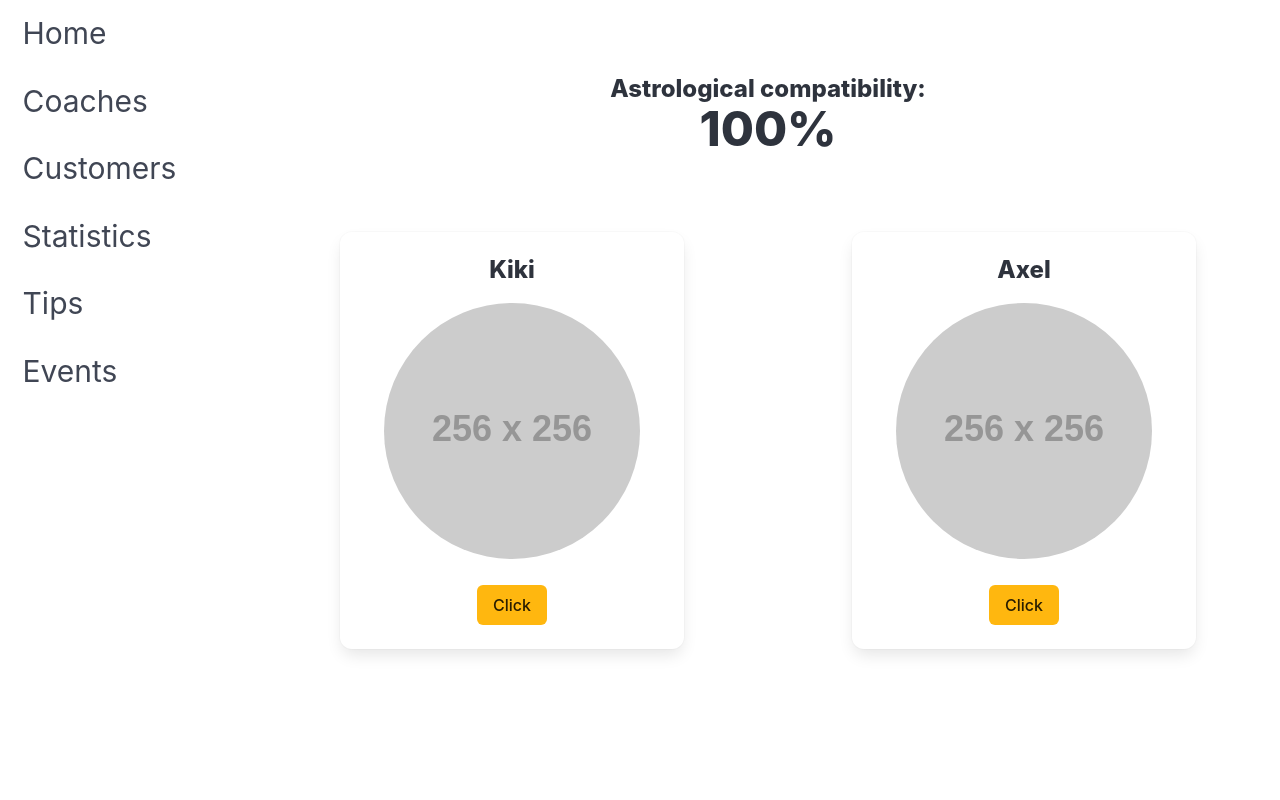
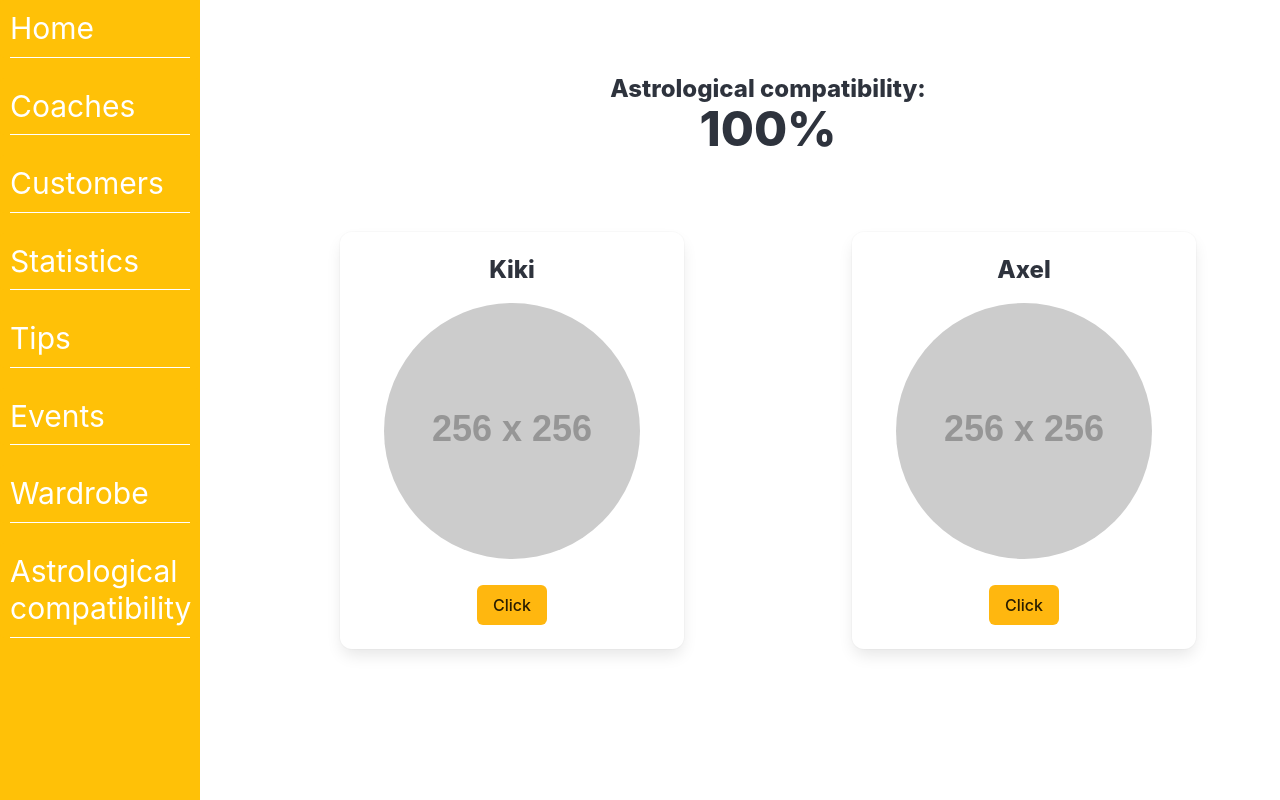
Before and after one commit to FppEpitech/Survivor, an Angular app in the folder angular-frontend/: page /astrological-compatibility in a window 1280 px wide. Built offline with nearby package versions, Linux system fonts and the light colour scheme; sample sign-in values are in the browser's storage.

Commit message:
refactor: html and css for a beautiful navbar with link to pages

```diff
--- a/angular-frontend/src/app/navbar/navbar.component.html
+++ b/angular-frontend/src/app/navbar/navbar.component.html
@@ -1,15 +1,17 @@
 <aside class="menu is-fullheight" *ngIf="this.width >= 800 || this.displayNav">
   <ul class="menu-list">
     <li><a *ngIf="this.displayNav && this.width < 800" class="button is-active" (click)="this.toggleNav()">X</a></li>
-    <li><a >Home</a></li>
-    <li><a>Coaches</a></li>
-    <li><a>Customers</a></li>
-    <li><a>Statistics</a></li>
-    <li><a>Tips</a></li>
-    <li><a>Events </a></li>
+    <li><a class="underline" href="/home">Home</a></li>
+    <li><a class="underline" href="/home">Coaches</a></li>
+    <li><a class="underline" href="/client-profile">Customers</a></li>
+    <li><a class="underline" href="/statistics">Statistics</a></li>
+    <li><a class="underline" href="/tips">Tips</a></li>
+    <li><a class="underline" href="/home">Events</a></li>
+    <li><a class="underline" href="/wardrobe">Wardrobe</a></li>
+    <li><a class="underline" href="/home">Astrological compatibility</a></li>
   </ul>
 </aside>
 
 <div *ngIf="this.width < 800" class="nav-dropdown-button">
-  <button class="button is-primary close-nav" *ngIf="!this.displayNav" (click)="this.toggleNav()">\/</button>
+  <button class="button is-warning close-nav" *ngIf="!this.displayNav" (click)="this.toggleNav()">\/</button>
 </div>
--- a/angular-frontend/src/app/navbar/navbar.component.scss
+++ b/angular-frontend/src/app/navbar/navbar.component.scss
@@ -2,8 +2,13 @@ li {
   font-size: 30px;
 }
 
+a {
+    background-color: #ffc107;
+  }
+
 .menu {
   width: 25vh;
+  background-color: #ffc107;
 }
 
 nav-dropdown-button {
@@ -14,3 +19,57 @@ nav-dropdown-button {
 .close-nav {
   font-size: 20px;
 }
+
+.menu.is-fullheight {
+    height: 100vh;
+    width: 25vh;
+    background-color: #ffc107;
+    position: fixed;
+    top: 0;
+    left: 0;
+    overflow-y: auto;
+    z-index: 1000;
+}
+
+.menu-list a {
+    color: white;
+    display: block;
+    padding: 10px;
+    text-decoration: none;
+}
+
+.menu-list li {
+    font-size: 30px;
+}
+
+.close-nav {
+    font-size: 20px;
+    background-color: #ffc107;
+    color: white;
+    border: none;
+    padding: 10px;
+    border-radius: 5px;
+}
+
+.underline {
+    position: relative;
+    padding: 10px;
+    margin-bottom: 20px;
+}
+.underline::after {
+    content: "";
+    display: block;
+    position: absolute;
+    left: 5%;
+    bottom: 0px;
+    width: 90%;
+    height: 1px;
+    background-color: #ffffff;
+}
+
+@media (max-width: 800px) {
+    .menu.is-fullheight {
+      width: 100%;
+      height: 100%;
+    }
+}
```
